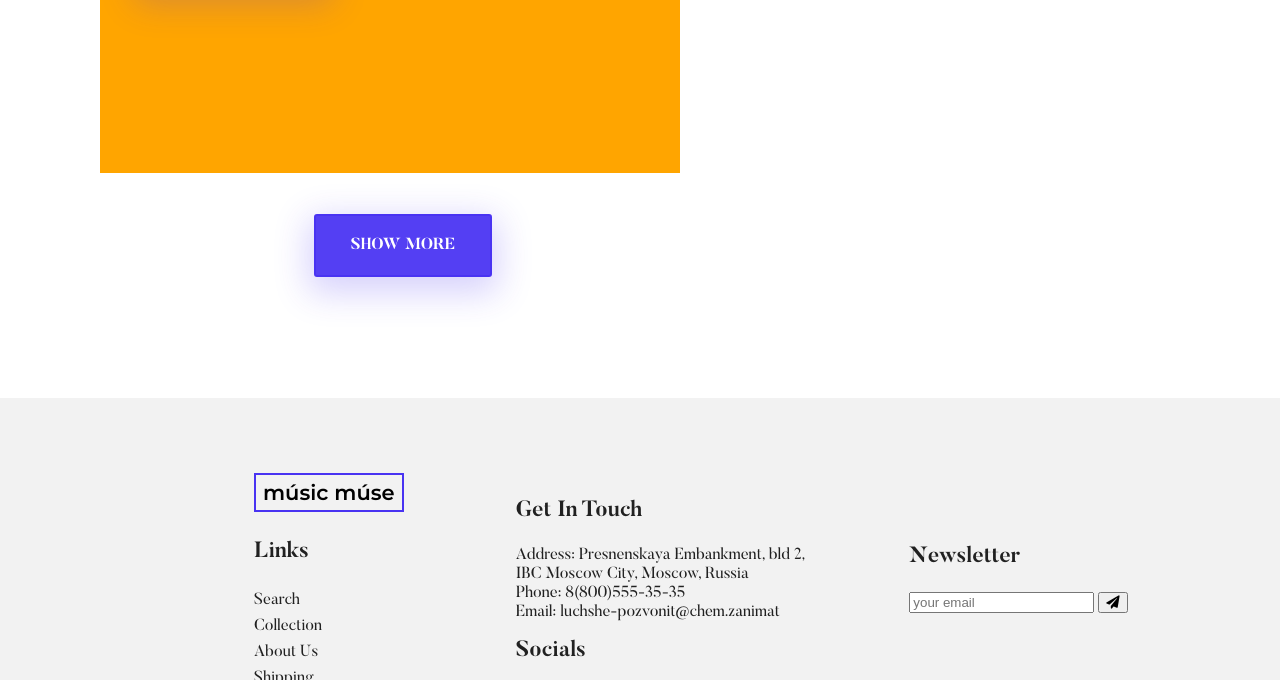
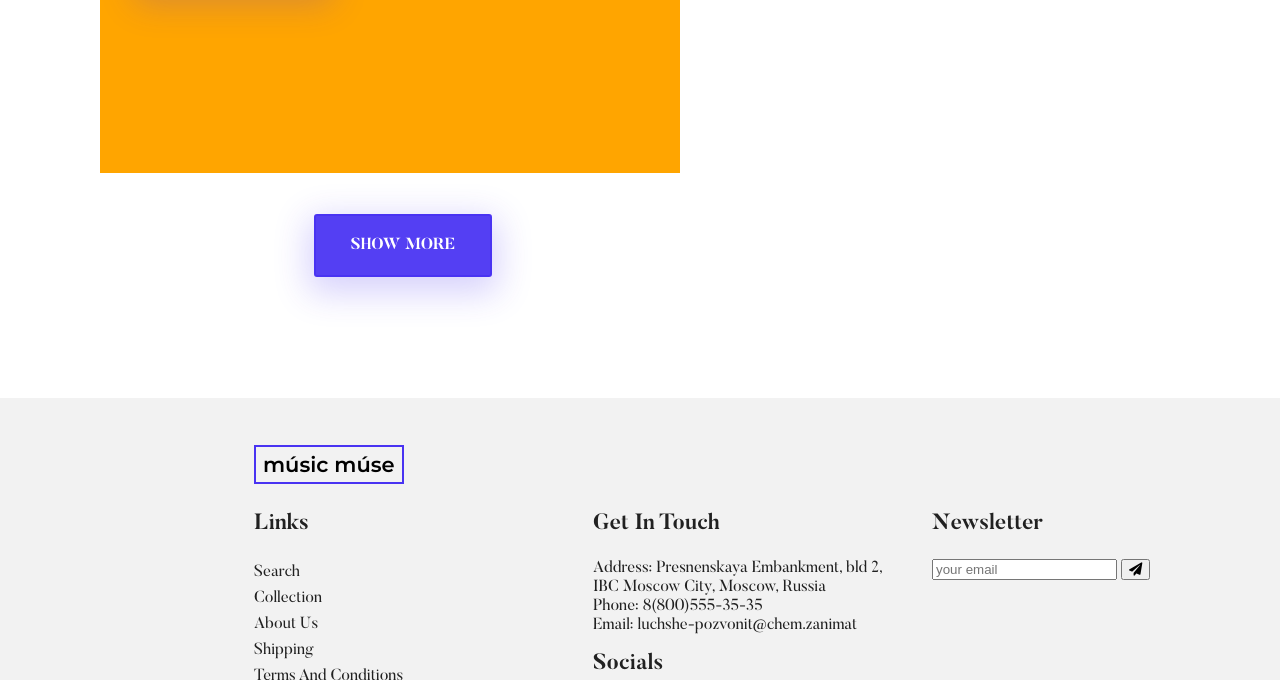
Before and after one commit to HDuck/internet-store_ver2, a plain HTML site: page index.html in a window 1280 px wide. Shown: the part 5143-5823 px from the top of the page. Drawn offline with Linux system fonts and the light colour scheme.

Commit message:
footer styling
Subcription form style left.

```diff
--- a/index.html
+++ b/index.html
@@ -175,7 +175,11 @@
       </section>
     </main>
     <footer class="footer">
-      <div class="logo"><a href="#">M&#250;sic m&#250;se</a></div>
+      <div class="footer__col1">
+
+        <div class="logo">
+          <a href="#">M&#250;sic m&#250;se</a>
+        </div>
         <section class="footer__nav">
           <h3 class="sec-title4">Links</h3>
 	        <nav class="nav">
@@ -188,6 +192,8 @@
 	          </ul>
 	        </nav>
         </section>
+      </div>
+      <div class="footer__col2">
         <section class="contact-info">
           <h3 class="sec-title4">Get in touch</h3>
           <ul>
@@ -203,6 +209,8 @@
           <i class="fab fa-instagram"></i>
           <i class="fab fa-google-plus-square"></i>
         </section>
+      </div>
+      <div class="footer__col3">
         <section class="subscription">
           <h3 class="sec-title4">Newsletter</h3>
           <div class="subscription__form">
@@ -215,6 +223,7 @@
         <div class="copyright">
           <p>&copy; 2018 Music Muse. All rights reserved.</p>
         </div>
+      </div>
       <div class="button-nav">
         <i class="fas fa-angle-up"></i>
         <span class="button-nav__clef">&#x1d11e;</span>
--- a/styles/style.less
+++ b/styles/style.less
@@ -448,12 +448,9 @@ body {
 }
 
 .footer {
-  height: 288px;
   display: flex;
-  flex-direction: column;
-  justify-content: flex-end;
-  flex-wrap: wrap;
-  align-content: space-between;
+  justify-content: space-between;
+  align-items: flex-start;
   margin-top: 121px;
   padding: 47px 60px 0 254px;
   background-color: rgb(242, 242, 242);
@@ -461,6 +458,22 @@ body {
   .sec-title4 {
     text-transform: capitalize;
     margin-top: 0;
+  }
+
+  &__col1,
+  &__col2,
+  &__col3 {
+    width: 300px;
+//    height: 261px;
+//    display: flex;
+//    flex-direction: column;
+//    justify-content: space-between;
+    margin-bottom: 60px;
+  }
+
+  &__col2,
+  &__col3 {
+    margin-top: 66px;
   }
 
   .nav {
@@ -475,15 +488,12 @@ body {
           line-height: 1.625;
           text-transform: capitalize;
           text-decoration: none;
-
-
         }
       }
     }
   }
 
   .logo  {
-    display: block;
     margin: 7px 0 34px 0;
 
     a {
@@ -492,7 +502,6 @@ body {
   }
 
   .contact-info {
-    width: 300px;
 
     ul {
       padding-left: 0;
@@ -514,24 +523,24 @@ body {
   .socials {
     font-size: 24px;
     color: rgba(0, 0, 0, .6);
-    margin-bottom: 20px;
   }
 
-  .subscription {
-    margin-top: 60px;
-
-    .subscription__form {
-      margin-bottom: 69px;
-    }
+  .subscription__form {
+    margin-bottom: 128px;
   }
 
   .copyright {
     .main-font(Regular, 16px, rgb(33, 33, 33));
     text-transform: none;
+
+    p {
+      margin: 0;
+    }
   }
 
   .button-nav {
-    margin-bottom: 100px;
+    margin: 0;
+    align-self: center;
     color: rgba(33, 33, 33, .6);
   }
 }
```
Also changed, not shown: TODO.txt, styles/style.css. Lines whose indentation alone changed are shown as unchanged.
